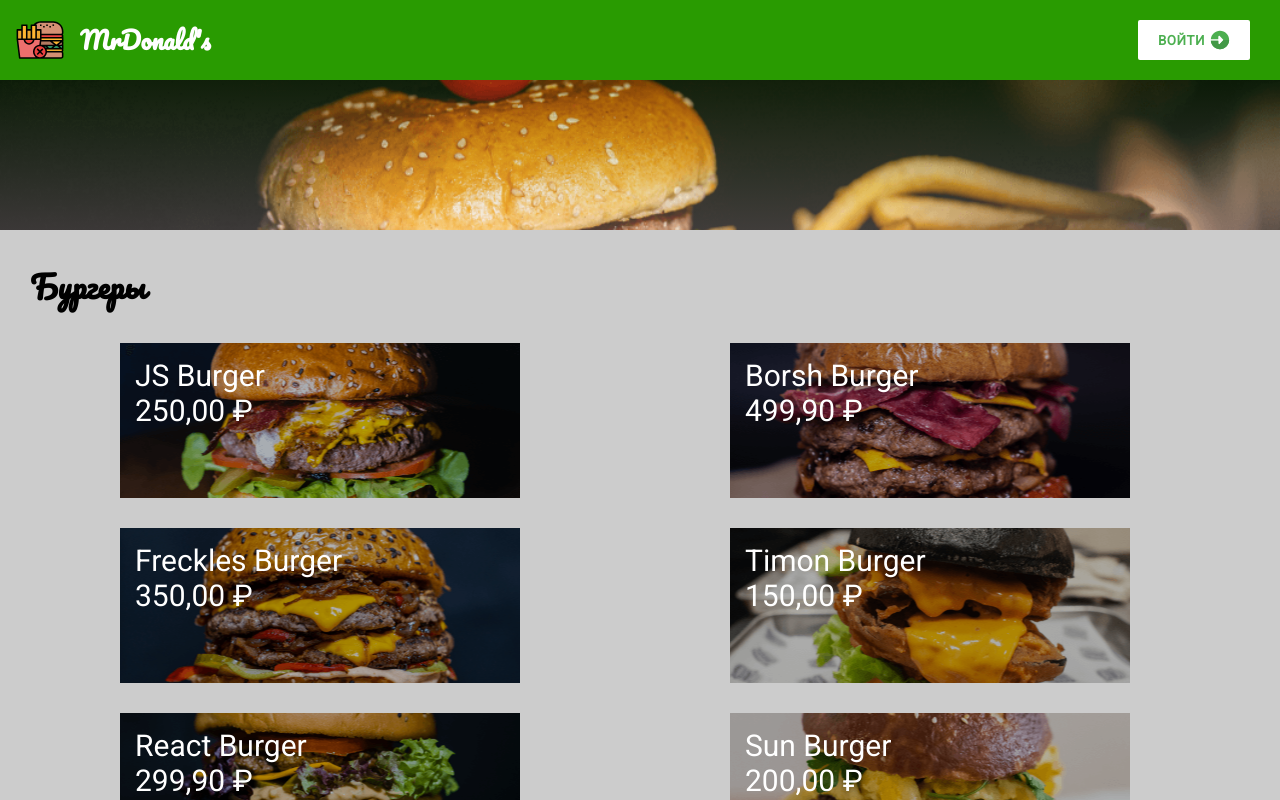
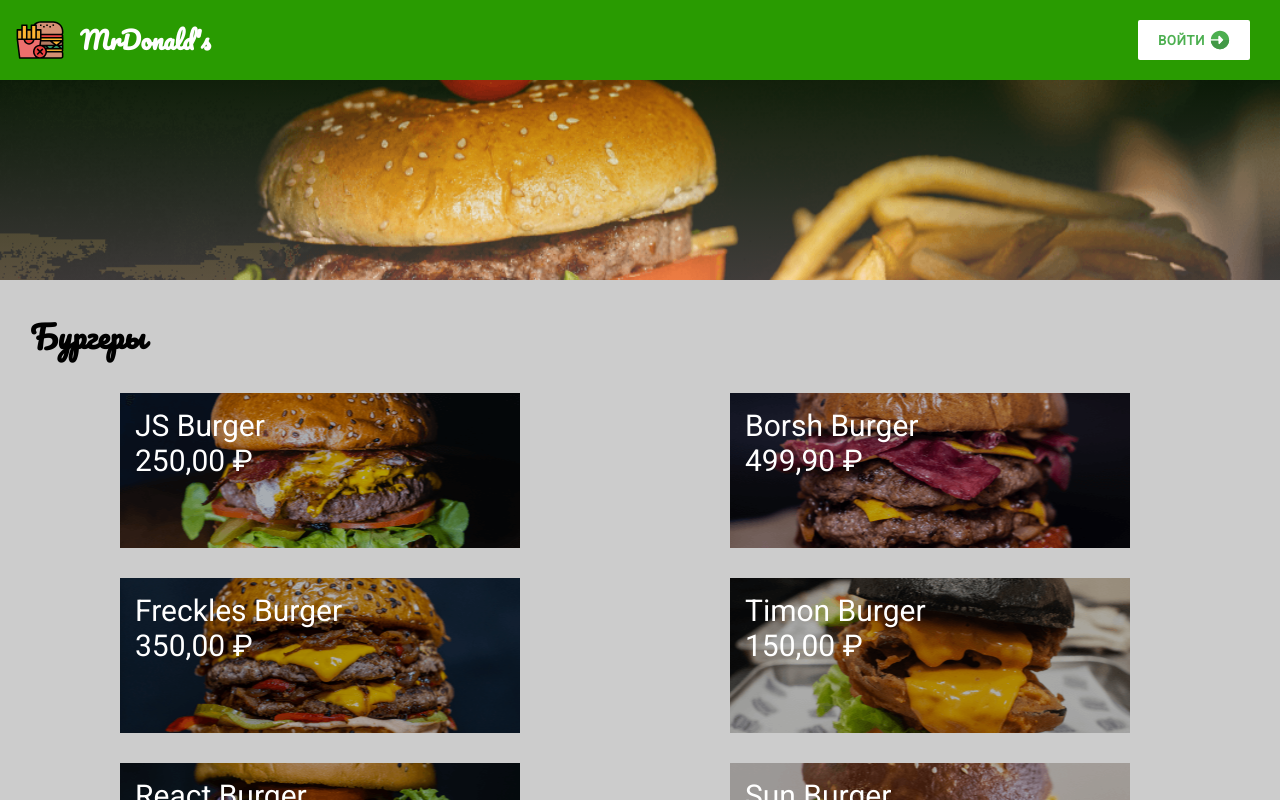
Before and after one commit to IrinaBBB/MrDonalds, a React (Create React App) app: page / in a window 1280 px wide. Shown: the top 800 px of the page. Built offline with nearby package versions, Linux system fonts and the light colour scheme.

Commit message:
fix: banner component

```diff
--- a/src/Components/Banner.js
+++ b/src/Components/Banner.js
@@ -1,16 +1,14 @@
+import styled from 'styled-components';
 import banner from '../image/banner.png';
-import styled from 'styled-components';
 
-const BannerStyled = styled.div`
+export const Banner = styled.div`
     background-image: linear-gradient(
             0deg,
             rgba(238, 238, 238, 0.2),
             rgba(1, 93, 0, 0.2)
         ),
         url(${banner});
-    height: 150px;
+    height: 200px;
     background-repeat: no-repeat;
     background-size: cover;
 `;
-
-export const Banner = () => <BannerStyled />;
```
